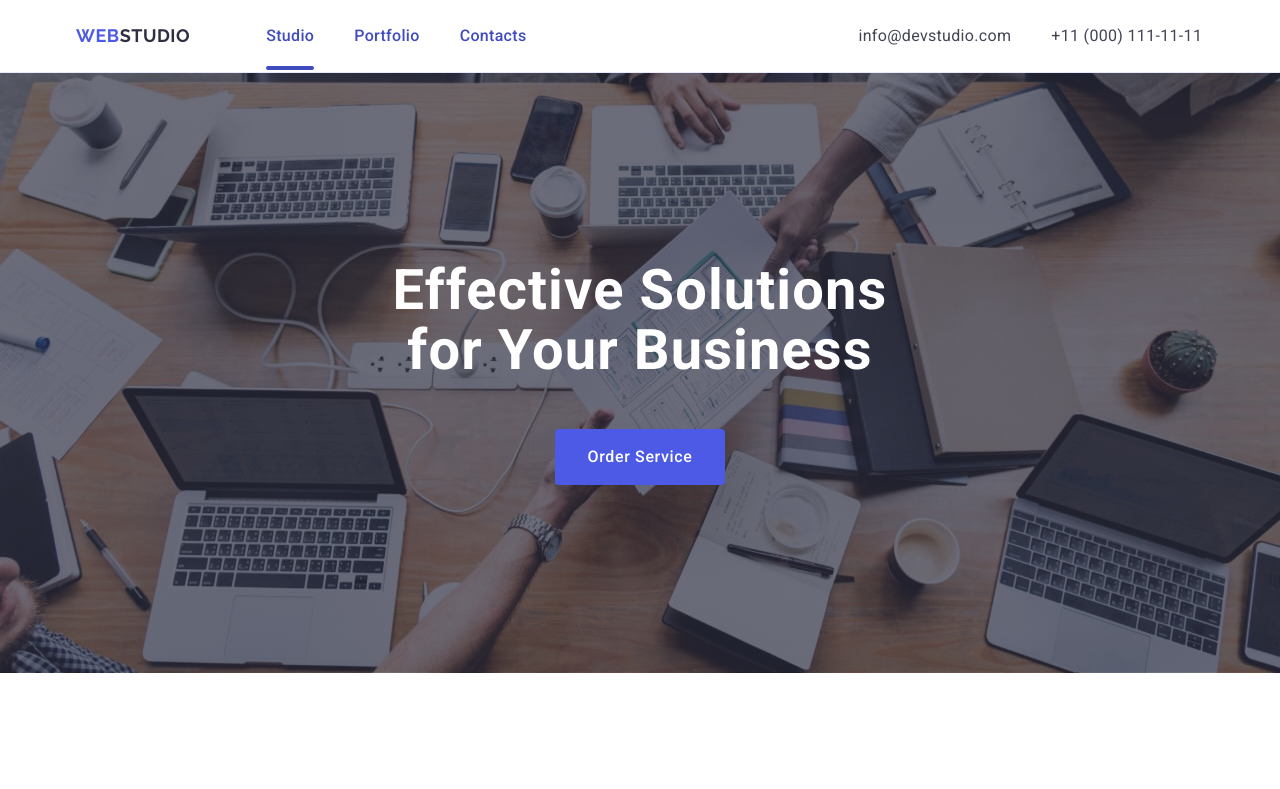
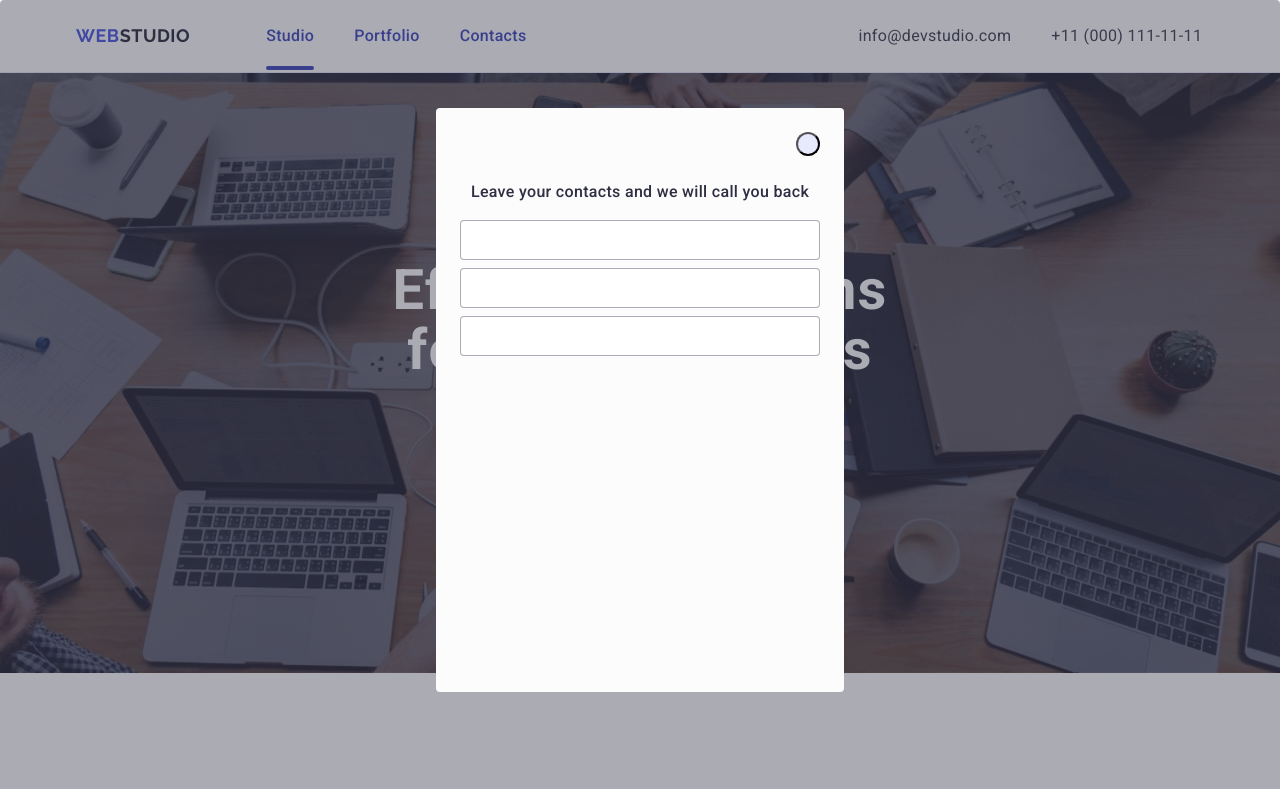
Before and after one commit to Rostislav293/goit-markup-hw-05, a plain HTML site: page index.html in a window 1280 px wide. Shown: the top 789 px of the page. Drawn offline with nearby package versions, Linux system fonts and the light colour scheme.

Commit message:
add markup

```diff
--- a/css/styles.css
+++ b/css/styles.css
@@ -172,7 +172,7 @@ bottom: -1px;
 .header-address-menu-ling:focus {
   color: #404bbf;
 }
-/* --------------------effect----1------------ */
+/* --------------------effective----1------------ */
 
 .effective{
   padding-top: 188px;
@@ -580,3 +580,60 @@ background-color: #31D0AA;
 .icon-footer-soc {
   fill: #F4F4FD;
 }
+/* ---------------backdrop--------------------- */
+
+.backdrop{
+  width: 100%;
+  height: 100%;
+  position: fixed;
+  top: 0;
+  background-color: #2E2F4266;
+  border-radius: 4px;
+
+
+}
+
+.modal{
+  width: 408px;
+  min-height: 584px;
+  background-color: #FCFCFC;
+  border-radius: 4px;
+  position: absolute;
+  top: 50%;
+  left: 50%;
+  transform: translate(-50%,-50%);
+  padding-left: 24px;
+  padding-right: 24px;
+  padding-bottom: 24px;
+  padding-top: 72px;
+
+}
+.modal-close{
+  width: 24px;
+  height: 24px;
+  border-radius: 50%;
+  position: absolute;
+  top: 24px;
+  right: 24px;
+  background-color:#E7E9FC;
+
+}
+
+.section-title{
+font-family: "Roboto", sans-serif;
+font-size: 16px;
+font-weight: 500;
+line-height: 24px;
+letter-spacing: 0.02em;
+color: #2E2F42;
+text-align: center;
+margin-bottom: 16px;
+}
+
+.modal-input{
+  width: 100%;
+  height: 40px;
+  border: 1px solid #2E2F4266;
+  border-radius: 4px;
+  margin-bottom: 8px;
+}
--- a/index.html
+++ b/index.html
@@ -20,6 +20,7 @@
     <link rel="stylesheet" href="./css/styles.css" />
   </head>
   <body>
+<!-- -----------------------header--------------------- -->
     <header class="header">
       <div class="container header-container">
           <nav class="header-nav">
@@ -54,7 +55,7 @@
           </address>
       </div>
     </header>
-
+<!-- --------------------effective----1------------ -->
     <main>
       <section class="effective">
         <div class="container">
@@ -62,6 +63,7 @@
           <button class="effective-btn" type="button">Order Service</button>
         </div>
       </section>
+<!---------------------------Our-----2------------------  -->
       <section class="our">
         <div class="container">
           <h2 class="our-title">Our advantages</h2>
@@ -117,6 +119,7 @@
           </ul>
         </div>
       </section>
+<!-- -------------------- People------3--------------- -->
       <section class="people">
         <div class="container">
           <h2 class="peopl-title">Our Team</h2>
@@ -296,6 +299,7 @@
           </ul>
         </div>
       </section>
+<!-- ----------------Portfolio----4----------------- -->
       <section class="portfolio">
         <div class="container">
           <h2 class="portfolio-title">Our Portfolio</h2>
@@ -412,7 +416,7 @@
         </div>
       </section>
     </main>
-
+<!-- ---------------------Footer ---------------- -->
     <footer class="footer">
       <div class="container logo-sss-container">
           <div class="footet-logo-container">
@@ -459,5 +463,24 @@
           </div>
       </div>
     </footer>
+<!-- -------------------------backdrop------------------ -->
+    <div class="backdrop">
+      <div class="modal">
+        <button type="button" class="modal-close"
+        >
+          <svg class="icon-modal-svg" width="8" height="8">
+            <use class="icon-modal"></use>
+        </svg>
+      </button>
+      <p class="section-title">Leave your contacts and we will call you back
+      </p>
+      <form class="modal-form">
+        <input type="text" class="modal-input">
+        <input type="text" class="modal-input">
+        <input type="text" class="modal-input">
+      </form>
+      </div>
+
+    </div>
   </body>
 </html>
```
